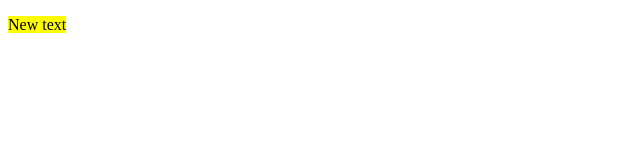
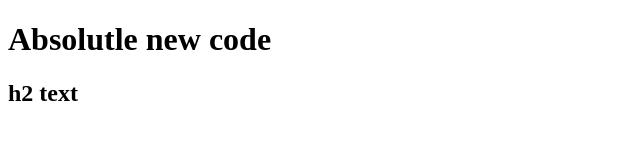
Before and after one commit to jocker-py/1_rep, a plain HTML site: page index.html in a window 1280 px wide. Shown: the whole page, without its empty margins (0-640 px from the left). Drawn offline with Linux system fonts and the light colour scheme.

Commit message:
first - site

```diff
--- a/index.html
+++ b/index.html
@@ -3,13 +3,10 @@
     <head>
         <meta charset="UTF-8">
         <title>Page1</title>
-        <link rel="stylesheet" href="style.css">
     </head>
 
     <body>
-    <article>
-        <p><span class="text-block">New text</span></p>
-    </article>
-    <script src="script.js"></script>
+        <h1 class="text-block">Absolutle new code</h1>
+        <h2 class="text-block">h2 text</h2>
     </body>
 </html>
--- a/script.js
+++ /dev/null
@@ -1 +0,0 @@
-alert("reloaded");
--- a/style.css
+++ /dev/null
@@ -1,3 +0,0 @@
-.text-block{
-    background-color: yellow;
-}
```
Also changed, not shown: 1 other file.
